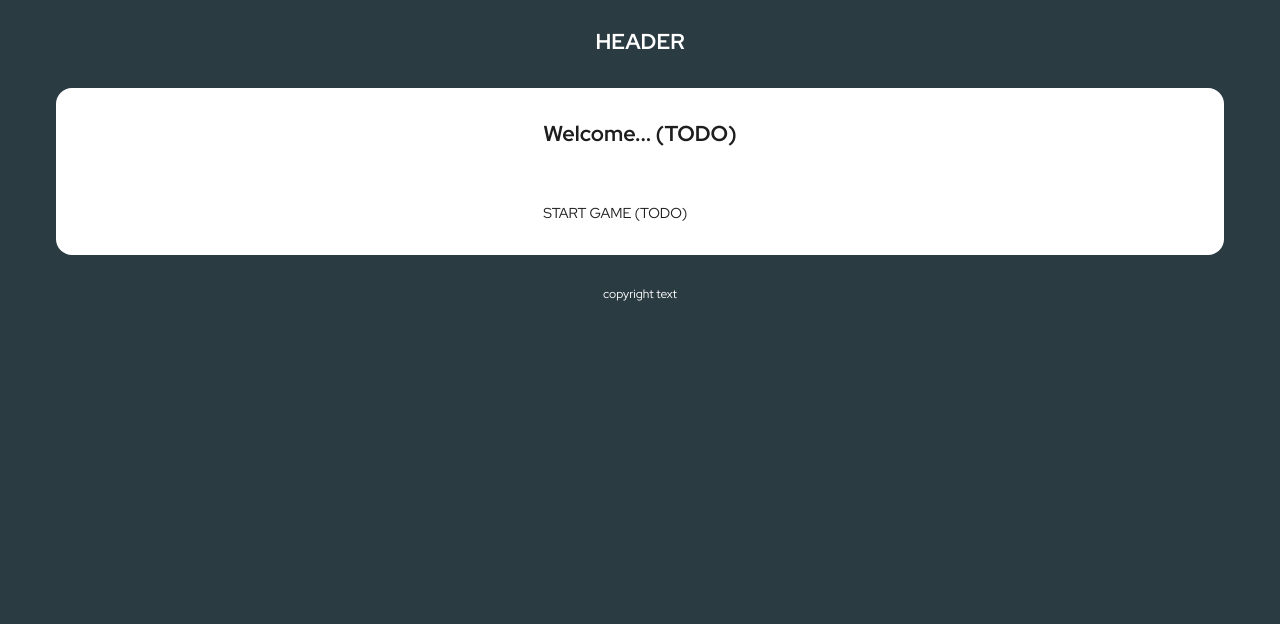
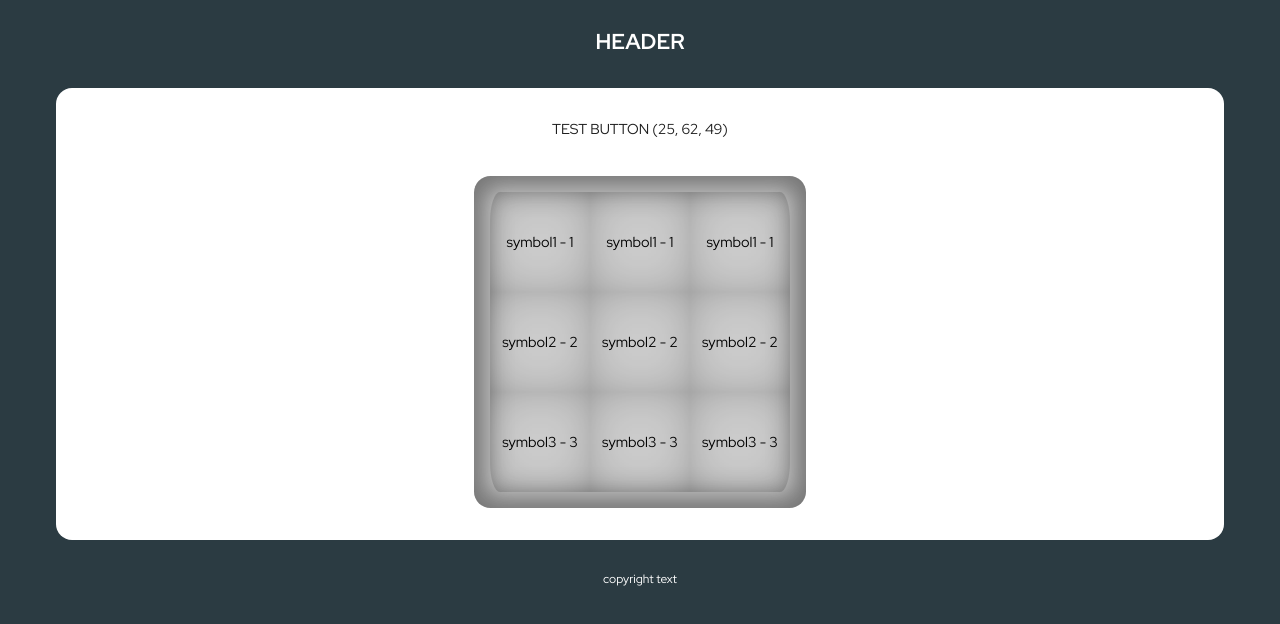
Before and after one commit to furcan/SlotMachine, a React (Create React App) app: page / in a window 1280 px wide. Shown: the top 624 px of the page. Built offline with nearby package versions, Linux system fonts and the light colour scheme.

Commit message:
Reel component has added.

```diff
--- /dev/null
+++ b/src/application/enumerations/reels/index.ts
@@ -0,0 +1,20 @@
+enum EReelsPositions {
+  LEFT = 0,
+  CENTER = 1,
+  RIGHT = 2,
+}
+
+const mapReelsPositions = new Map<number, string>([
+  [EReelsPositions.LEFT, `left`],
+  [EReelsPositions.CENTER, `center`],
+  [EReelsPositions.RIGHT, `right`],
+]);
+
+const getReelsPositionsDesc = (enumeration: number): string => {
+  return mapReelsPositions.get(enumeration) || '';
+};
+
+export {
+  EReelsPositions,
+  getReelsPositionsDesc,
+};
--- a/src/application/redux/index.ts
+++ b/src/application/redux/index.ts
@@ -4,6 +4,8 @@ import {
   IReduxSlotActionTypes,
   IReduxSlotActions,
   IReduxSlotState,
+  IReduxSlotVisibleIndexes,
+  TReduxSlotData,
   IReduxSlotLuckyLines,
   IReduxSlotLuckyNumbers,
   IReduxSlotAchievements,
@@ -28,6 +30,8 @@ export type {
   IReduxSlotActionTypes,
   IReduxSlotActions,
   IReduxSlotState,
+  IReduxSlotVisibleIndexes,
+  TReduxSlotData,
   IReduxSlotLuckyLines,
   IReduxSlotLuckyNumbers,
   IReduxSlotAchievements,
--- a/src/application/redux/reducers/slotReducer.ts
+++ b/src/application/redux/reducers/slotReducer.ts
@@ -4,7 +4,7 @@ import { generateRandomNumberBetween } from 'application/helpers';
 import { IReduxSlotActions, IReduxSlotState, rdxSlotActionTypes } from 'application/redux';
 
 const slotInitialState: IReduxSlotState = {
-  stateSlotIsWelcome: true,
+  stateSlotIsWelcome: false, // TODO: will be true after dev
   stateSlotIsSpinning: false,
   stateSlotSpinningHasEnded: false,
   stateSlotData: Array(20).fill(['symbol1', 'symbol2', 'symbol3', 'symbol4', 'symbol5']).flat(), // TODO:
--- a/src/presentation/components/game/Game.scss
+++ b/src/presentation/components/game/Game.scss
@@ -5,7 +5,8 @@
   width: 100%;
   display: flex;
   flex-wrap: wrap;
-  align-items: flex-start;
+  flex-direction: column;
+  align-items: center;
   justify-content: center;
   margin: 0 auto;
 }
--- a/src/presentation/components/game/partials/machine/Machine.tsx
+++ b/src/presentation/components/game/partials/machine/Machine.tsx
@@ -1,6 +1,8 @@
 import { useRef } from 'react';
 import { useDispatch, useSelector } from 'react-redux';
 
+import { elementScrollToWithDurationAsync, generateRandomNumberBetween } from 'application/helpers';
+import { EReelsPositions } from 'application/enumerations/reels';
 import {
   rdxSlotSelector,
   rdxSlotRestartAsync,
@@ -11,7 +13,7 @@ import {
   rdxSlotAchievementsAsync,
 } from 'application/redux';
 
-import { elementScrollToWithDurationAsync, generateRandomNumberBetween } from 'application/helpers';
+import Reel from 'presentation/components/game/partials/reel/Reel';
 
 import 'presentation/components/game/partials/machine/Machine.scss';
 
@@ -30,9 +32,9 @@ function Machine(): JSX.Element { // TODO:
   const refReelLeft = useRef<HTMLDivElement>(null);
   const refReelCenter = useRef<HTMLDivElement>(null);
   const refReelRight = useRef<HTMLDivElement>(null);
-  const refsSymbolsLeft = useRef<(HTMLButtonElement | null)[]>([]);
-  const refsSymbolsCenter = useRef<(HTMLButtonElement | null)[]>([]);
-  const refsSymbolsRight = useRef<(HTMLButtonElement | null)[]>([]);
+  const refsSymbolsLeft = useRef<(HTMLDivElement | null)[]>([]);
+  const refsSymbolsCenter = useRef<(HTMLDivElement | null)[]>([]);
+  const refsSymbolsRight = useRef<(HTMLDivElement | null)[]>([]);
 
 
   const spinHandlerAsync = async (luckyNum1: number, luckyNum2: number, luckyNum3: number): Promise<void> => {
@@ -121,65 +123,37 @@ function Machine(): JSX.Element { // TODO:
         <span>TEST BUTTON ({`${stateSlotLuckyNumbers.left}, ${stateSlotLuckyNumbers.center}, ${stateSlotLuckyNumbers.right}`})</span>
       </button>
 
+      <br />
+      <br />
+
       <div className={`machine ${stateSlotIsSpinning ? 'machine--spinning' : ''}`}>
-
-        <div className="machine__reel machine__reel--left" ref={refReelLeft}>
-          {stateSlotData?.map((symbol: string, index: number) => {
-            const classNameTop = stateSlotSpinningHasEnded && stateSlotAchievements.reelLeftVisibleIndexes.top === index ? 'state--top' : '';
-            const classNameCenter = stateSlotSpinningHasEnded && stateSlotAchievements.reelLeftVisibleIndexes.center === index ? 'state--center' : '';
-            const classNameBottom = stateSlotSpinningHasEnded && stateSlotAchievements.reelLeftVisibleIndexes.bottom === index ? 'state--bottom' : '';
-
-            return (
-              <button
-                key={index}
-                ref={_this => refsSymbolsLeft.current[index] = _this}
-                data-achievement={symbol}
-                className={['machine__reel__symbol', classNameTop, classNameCenter, classNameBottom].join(' ').trim()}
-              >
-                <span>{`${symbol} - ${index + 1}`}</span>
-              </button>
-            );
-          })}
-        </div>
-
-        <div className="machine__reel machine__reel--center" ref={refReelCenter}>
-          {stateSlotData?.map((symbol: string, index: number) => {
-            const classNameTop = stateSlotSpinningHasEnded && stateSlotAchievements.reelCenterVisibleIndexes.top === index ? 'state--top' : '';
-            const classNameCenter = stateSlotSpinningHasEnded && stateSlotAchievements.reelCenterVisibleIndexes.center === index ? 'state--center' : '';
-            const classNameBottom = stateSlotSpinningHasEnded && stateSlotAchievements.reelCenterVisibleIndexes.bottom === index ? 'state--bottom' : '';
-
-            return (
-              <button
-                key={index}
-                ref={_this => refsSymbolsCenter.current[index] = _this}
-                data-achievement={symbol}
-                className={['machine__reel__symbol', classNameTop, classNameCenter, classNameBottom].join(' ').trim()}
-              >
-                <span>{`${symbol} - ${index + 1}`}</span>
-              </button>
-            );
-          })}
-        </div>
-
-        <div className="machine__reel machine__reel--right" ref={refReelRight}>
-          {stateSlotData?.map((symbol: string, index: number) => {
-            const classNameTop = stateSlotSpinningHasEnded && stateSlotAchievements.reelRightVisibleIndexes.top === index ? 'state--top' : '';
-            const classNameCenter = stateSlotSpinningHasEnded && stateSlotAchievements.reelRightVisibleIndexes.center === index ? 'state--center' : '';
-            const classNameBottom = stateSlotSpinningHasEnded && stateSlotAchievements.reelRightVisibleIndexes.bottom === index ? 'state--bottom' : '';
-
-            return (
-              <button
-                key={index}
-                ref={_this => refsSymbolsRight.current[index] = _this}
-                data-achievement={symbol}
-                className={['machine__reel__symbol', classNameTop, classNameCenter, classNameBottom].join(' ').trim()}
-              >
-                <span>{`${symbol} - ${index + 1}`}</span>
-              </button>
-            );
-          })}
-        </div>
-
+        <Reel
+          classNamePrefix={'machine'}
+          slotData={stateSlotData}
+          refReel={refReelLeft}
+          refsSymbol={refsSymbolsLeft}
+          achievedIndexes={stateSlotAchievements.reelLeftVisibleIndexes}
+          position={EReelsPositions.LEFT}
+          hasEnded={stateSlotSpinningHasEnded}
+        />
+        <Reel
+          classNamePrefix={'machine'}
+          slotData={stateSlotData}
+          refReel={refReelCenter}
+          refsSymbol={refsSymbolsCenter}
+          achievedIndexes={stateSlotAchievements.reelCenterVisibleIndexes}
+          position={EReelsPositions.CENTER}
+          hasEnded={stateSlotSpinningHasEnded}
+        />
+        <Reel
+          classNamePrefix={'machine'}
+          slotData={stateSlotData}
+          refReel={refReelRight}
+          refsSymbol={refsSymbolsRight}
+          achievedIndexes={stateSlotAchievements.reelRightVisibleIndexes}
+          position={EReelsPositions.RIGHT}
+          hasEnded={stateSlotSpinningHasEnded}
+        />
       </div>
     </>
   );
--- /dev/null
+++ b/src/presentation/components/game/partials/reel/Reel.tsx
@@ -0,0 +1,38 @@
+import { EReelsPositions, getReelsPositionsDesc } from 'application/enumerations/reels';
+import { TReduxSlotData, IReduxSlotVisibleIndexes } from 'application/redux';
+
+interface IReel {
+  classNamePrefix: string;
+  slotData: TReduxSlotData;
+  refReel: React.RefObject<HTMLDivElement>;
+  refsSymbol: React.MutableRefObject<(HTMLDivElement | null)[]>;
+  achievedIndexes: IReduxSlotVisibleIndexes;
+  position: EReelsPositions,
+  hasEnded: boolean;
+}
+
+function Reel({ classNamePrefix, slotData, refReel, refsSymbol, achievedIndexes, position, hasEnded }: IReel): JSX.Element {
+  return (
+    <div className={`${classNamePrefix}__reel ${classNamePrefix}__reel--${getReelsPositionsDesc(position)}`} ref={refReel}>
+      {slotData?.map((symbol: string, index: number) => {
+        const classNameTop = hasEnded && achievedIndexes.top === index ? 'state--top' : '';
+        const classNameCenter = hasEnded && achievedIndexes.center === index ? 'state--center' : '';
+        const classNameBottom = hasEnded && achievedIndexes.bottom === index ? 'state--bottom' : '';
+
+        return (
+          <div
+            key={index}
+            ref={_this => refsSymbol.current[index] = _this}
+            data-achievement={symbol}
+            className={[`${classNamePrefix}__reel__symbol`, classNameTop, classNameCenter, classNameBottom].join(' ').trim()}
+          >
+            <span>{`${symbol} - ${index + 1}`}</span>
+          </div>
+        );
+      })}
+    </div>
+  );
+
+}
+
+export default Reel;
```
Also changed, not shown: src/application/redux/interfaces/slotInterfaces.ts (+16 -16 lines).
